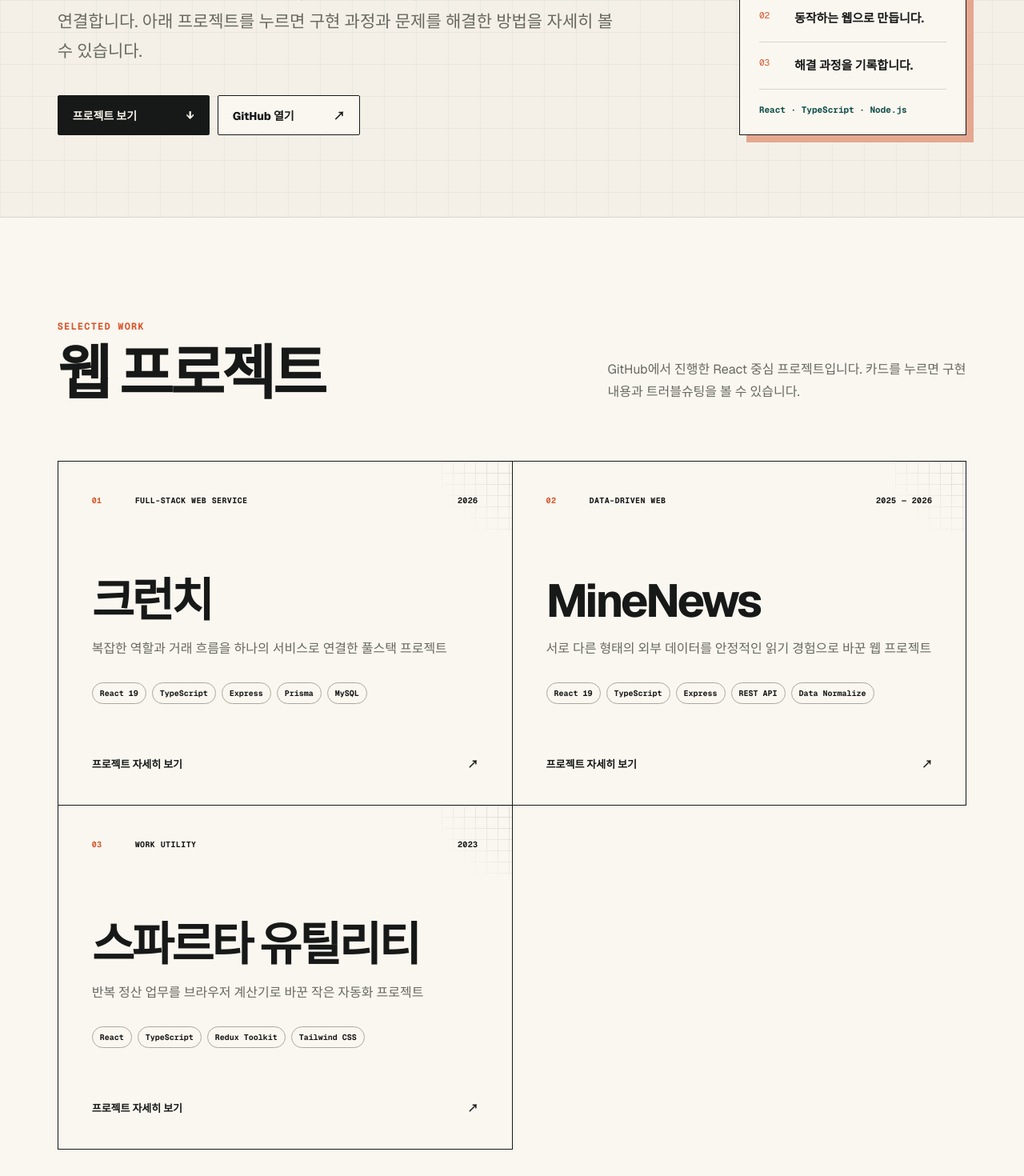
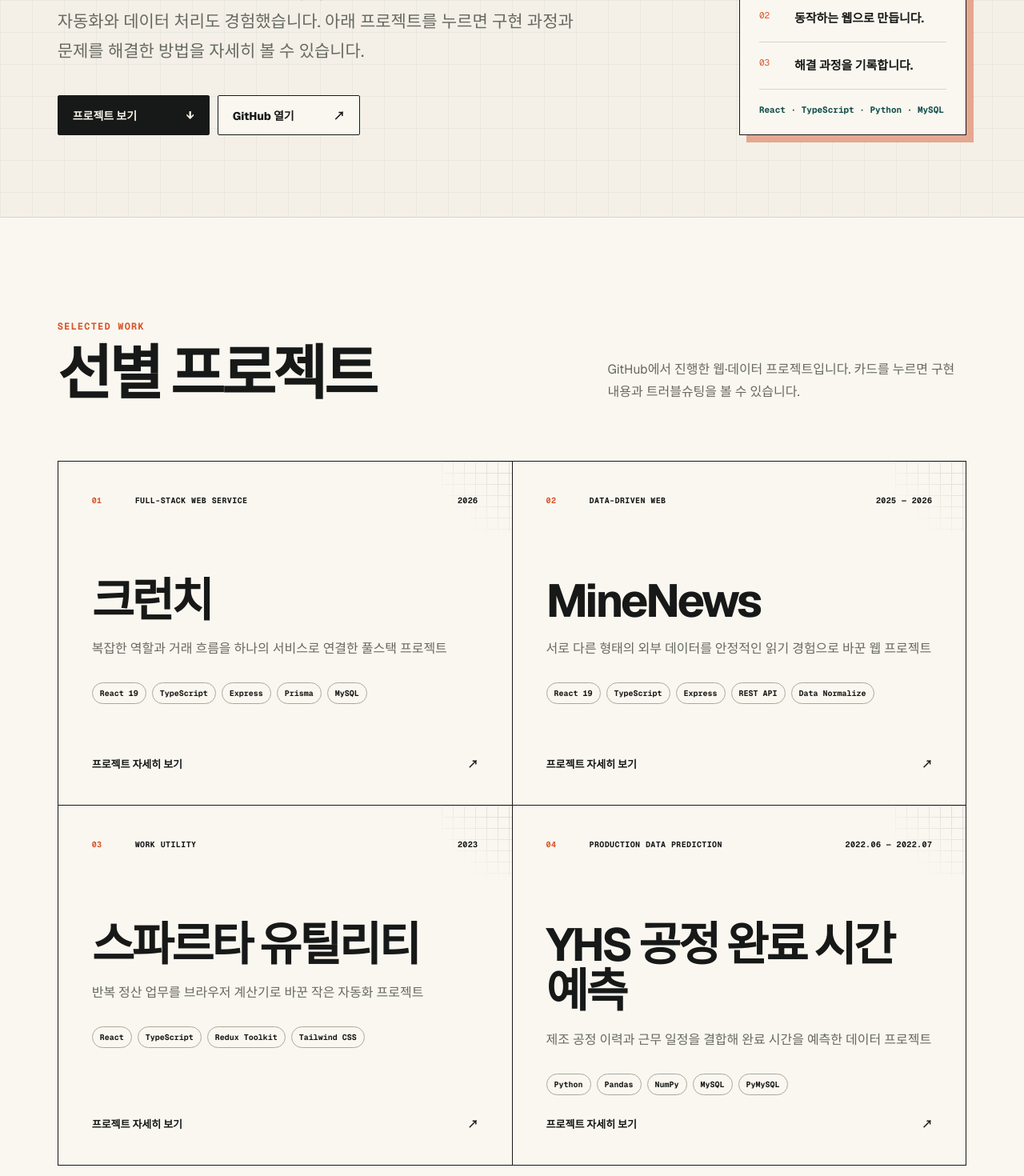
Before and after one commit to BackdevHong/portfolio-hong, a Next.js app: page / in a window 1280 px wide. Shown: the part 600-2070 px from the top of the page at 80% size. Built offline with nearby package versions, Linux system fonts and the light colour scheme.

Commit message:
Add YHS production prediction project

```diff
--- a/src/components/sections/HeroSection.tsx
+++ b/src/components/sections/HeroSection.tsx
@@ -44,7 +44,7 @@ export function HeroSection({ styles }: HeroSectionProps) {
           </li>
         </ol>
         <div className={styles.stackLine}>
-          React · TypeScript · Node.js
+          React · TypeScript · Python · MySQL
         </div>
       </aside>
     </section>
--- a/src/components/sections/ProjectsSection.tsx
+++ b/src/components/sections/ProjectsSection.tsx
@@ -13,10 +13,10 @@ export function ProjectsSection({ styles }: ProjectsSectionProps) {
       <div className={styles.sectionHeading}>
         <div>
           <p className={styles.eyebrow}>Selected work</p>
-          <h2>웹 프로젝트</h2>
+          <h2>선별 프로젝트</h2>
         </div>
         <p>
-          GitHub에서 진행한 React 중심 프로젝트입니다. 카드를 누르면 구현 내용과
+          GitHub에서 진행한 웹·데이터 프로젝트입니다. 카드를 누르면 구현 내용과
           트러블슈팅을 볼 수 있습니다.
         </p>
       </div>
--- a/src/data/portfolio.ts
+++ b/src/data/portfolio.ts
@@ -5,11 +5,11 @@ export const profile = {
   github: "https://github.com/BackdevHong",
   heroTitle: "사용자가 실제로 쓰는 웹 서비스를 만듭니다.",
   heroDescription:
-    "React를 중심으로 화면을 설계하고, 필요한 경우 Express와 데이터베이스까지 연결합니다. 아래 프로젝트를 누르면 구현 과정과 문제를 해결한 방법을 자세히 볼 수 있습니다.",
+    "React를 중심으로 화면을 설계하고, Python과 데이터베이스를 활용한 업무 자동화와 데이터 처리도 경험했습니다. 아래 프로젝트를 누르면 구현 과정과 문제를 해결한 방법을 자세히 볼 수 있습니다.",
 };
 
 export const metrics = [
-  { label: "선별한 웹 프로젝트", value: "03" },
+  { label: "선별한 프로젝트", value: "04" },
   { label: "주요 프론트엔드", value: "React" },
   { label: "관심 영역", value: "Web" },
 ];
@@ -210,6 +210,71 @@ export const projects: Project[] = [
       },
     ],
   },
+  {
+    slug: "yhs-production-prediction",
+    index: "04",
+    title: "YHS 공정 완료 시간 예측",
+    category: "Production Data Prediction",
+    period: "2022.06 — 2022.07",
+    role: "Main Developer · Team Project",
+    description:
+      "MySQL에 쌓인 제조 공정 이력을 lot 단위로 불러와 유휴 시간과 가공 시간을 분석하고, 근무 시간·휴게 시간·추가 근무를 반영해 예상 완료 시간을 계산하는 Python 프로젝트입니다.",
+    summary: "제조 공정 이력과 근무 일정을 결합해 완료 시간을 예측한 데이터 프로젝트",
+    repository: "https://github.com/KIMTAEKJUN/yhs",
+    tags: ["Python", "Pandas", "NumPy", "MySQL", "PyMySQL"],
+    features: [
+      "lot 번호를 기준으로 MySQL 공정 이력 조회",
+      "누적 데이터의 평균 유휴 시간·가공 시간 계산",
+      "표준 근무·고정 휴게·추가 휴게·추가 근무 반영",
+      "공정별 예상 완료 시간과 오차율 CSV 출력",
+    ],
+    buildPoints: [
+      {
+        title: "CSV 입력을 데이터베이스로 전환",
+        description:
+          "로컬 CSV를 직접 불러오던 흐름을 lot 번호 기반 MySQL 조회로 교체하고, 쿼리 결과를 Pandas DataFrame으로 변환해 기존 분석 로직과 연결했습니다.",
+      },
+      {
+        title: "예측 알고리즘 모듈화",
+        description:
+          "입력과 파일 출력을 담당하는 실행 모듈, 공정 시간을 계산하는 예측 모듈, MySQL 조회 모듈을 분리해 데이터 흐름을 명확하게 구성했습니다.",
+      },
+      {
+        title: "현실적인 작업 일정 반영",
+        description:
+          "표준 근무 시간뿐 아니라 고정 휴게, 추가 휴게, 추가 근무와 날짜 변경까지 타임테이블로 처리해 단순 시간 합산보다 실제 공정에 가까운 결과를 계산했습니다.",
+      },
+    ],
+    troubleshooting: [
+      {
+        title: "정적인 CSV 때문에 최신 공정 이력을 반영하기 어려운 문제",
+        problem:
+          "분석할 때마다 CSV 파일을 다시 준비해야 했고, lot별 최신 공정 데이터를 즉시 가져오기 어려웠습니다.",
+        solution:
+          "lot 번호를 입력받아 process_hist 테이블을 시작 시간순으로 조회하고, 결과를 DataFrame으로 변환해 예측 함수에 바로 전달하도록 흐름을 변경했습니다.",
+        result:
+          "파일 준비 단계를 없애고 데이터 조회부터 예측 결과 생성까지 하나의 실행 흐름으로 연결했습니다.",
+      },
+      {
+        title: "휴게 시간과 날짜 변경으로 예측 시간이 어긋나는 문제",
+        problem:
+          "유휴 시간과 가공 시간만 더하면 공정 도중의 휴게 시간, 근무 종료 이후의 추가 작업, 다음 근무일 시작 시간을 반영할 수 없었습니다.",
+        solution:
+          "휴게·추가 작업 구간을 시간순 타임테이블로 만들고, 예측 시간이 구간과 겹치는 경우를 나눠 계산했습니다. 근무 종료 시에는 다음 날짜의 시작 시간으로 이동하도록 처리했습니다.",
+        result:
+          "공정 완료 시간 계산에 실제 근무 일정의 예외 구간과 일자 전환을 함께 반영할 수 있게 됐습니다.",
+      },
+      {
+        title: "데이터가 적을 때 통계 계산이 불안정한 문제",
+        problem:
+          "공정 이력이 한 건뿐이면 유휴 시간 간격을 계산할 수 없고, 데이터 개수에 따라 대표 시간을 구하는 방식도 달라져야 했습니다.",
+        solution:
+          "이력이 한 건이면 빈 결과를 반환해 다음 누적 단계로 넘기고, 2~6건은 평균값을 사용하며 그보다 많을 때는 사분위 구간을 기준으로 대표 시간을 계산했습니다.",
+        result:
+          "불충분한 데이터로 예측을 강행하지 않고 누적 데이터 규모에 맞춰 계산 방식을 적용했습니다.",
+      },
+    ],
+  },
 ];
 
 export function getProject(slug: string) {
```
